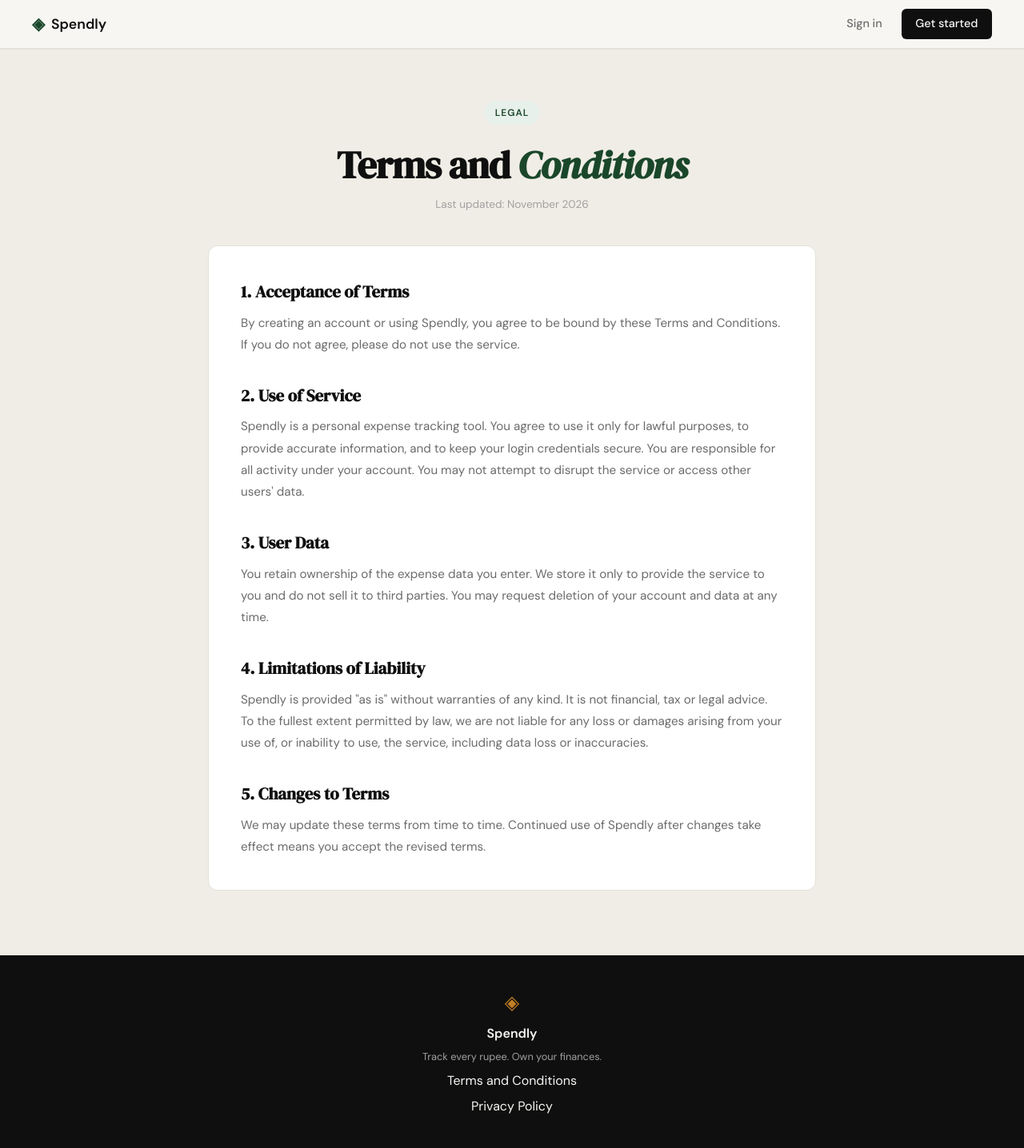
After one commit to JAYANTHNITW/Spendly, a Flask app: page /terms in a window 1280 px wide. The commit adds this page. Shown: the whole page at 80% size. Run offline with Flask 3, Linux system fonts and the light colour scheme.

Commit message:
landing: add terms and conditions page and route

```diff
--- a/app.py
+++ b/app.py
@@ -20,6 +20,11 @@ def register():
 @app.route("/login")
 def login():
     return render_template("login.html")
+
+
+@app.route("/terms")
+def terms():
+    return render_template("terms.html")
 
 
 # ------------------------------------------------------------------ #
--- a/static/css/style.css
+++ b/static/css/style.css
@@ -369,6 +369,74 @@ a { color: inherit; text-decoration: none; }
 }
 
 /* ------------------------------------------------------------------ */
+/* Legal pages                                                         */
+/* ------------------------------------------------------------------ */
+
+.legal-section {
+    background: var(--paper-warm);
+    border-top: 1px solid var(--border);
+    border-bottom: 1px solid var(--border);
+    padding: 4rem 2rem 5rem;
+}
+
+.legal-inner {
+    max-width: 760px;
+    margin: 0 auto;
+}
+
+.legal-header {
+    text-align: center;
+    margin-bottom: 2.5rem;
+}
+
+.legal-title {
+    font-family: var(--font-display);
+    font-size: clamp(2rem, 4vw, 3rem);
+    line-height: 1.1;
+    letter-spacing: -0.02em;
+    color: var(--ink);
+    margin-bottom: 0.75rem;
+}
+
+.legal-title em {
+    font-style: italic;
+    color: var(--accent);
+}
+
+.legal-updated {
+    font-size: 0.85rem;
+    color: var(--ink-faint);
+}
+
+.legal-card {
+    background: var(--paper-card);
+    border: 1px solid var(--border);
+    border-radius: var(--radius-md);
+    padding: 2.5rem;
+}
+
+.legal-card h2 {
+    font-family: var(--font-display);
+    font-size: 1.3rem;
+    color: var(--ink);
+    margin-bottom: 0.6rem;
+}
+
+.legal-card p {
+    font-size: 0.95rem;
+    color: var(--ink-muted);
+    line-height: 1.8;
+    margin-bottom: 2rem;
+}
+
+.legal-card p:last-child { margin-bottom: 0; }
+
+@media (max-width: 600px) {
+    .legal-section { padding: 2.5rem 1rem 3rem; }
+    .legal-card { padding: 1.5rem; }
+}
+
+/* ------------------------------------------------------------------ */
 /* Auth pages                                                          */
 /* ------------------------------------------------------------------ */
 
--- a/templates/base.html
+++ b/templates/base.html
@@ -34,7 +34,7 @@
             <span class="brand-icon">◈</span>
             <span class="footer-name">Spendly</span>
             <p class="footer-copy">Track every rupee. Own your finances.</p>
-            <a href="#">Terms and Conditions</a>
+            <a href="/terms">Terms and Conditions</a>
             <a href="#">Privacy Policy</a>
         </div>
     </footer>
--- /dev/null
+++ b/templates/terms.html
@@ -0,0 +1,54 @@
+{% extends "base.html" %}
+
+{% block title %}Terms and Conditions — Spendly{% endblock %}
+
+{% block content %}
+
+<section class="legal-section">
+    <div class="legal-inner">
+        <div class="legal-header">
+            <div class="hero-badge">Legal</div>
+            <h1 class="legal-title">Terms and <em>Conditions</em></h1>
+            <p class="legal-updated">Last updated: November 2026</p>
+        </div>
+
+        <div class="legal-card">
+            <h2>1. Acceptance of Terms</h2>
+            <p>
+                By creating an account or using Spendly, you agree to be bound by these
+                Terms and Conditions. If you do not agree, please do not use the service.
+            </p>
+
+            <h2>2. Use of Service</h2>
+            <p>
+                Spendly is a personal expense tracking tool. You agree to use it only for
+                lawful purposes, to provide accurate information, and to keep your login
+                credentials secure. You are responsible for all activity under your account.
+                You may not attempt to disrupt the service or access other users' data.
+            </p>
+
+            <h2>3. User Data</h2>
+            <p>
+                You retain ownership of the expense data you enter. We store it only to
+                provide the service to you and do not sell it to third parties. You may
+                request deletion of your account and data at any time.
+            </p>
+
+            <h2>4. Limitations of Liability</h2>
+            <p>
+                Spendly is provided "as is" without warranties of any kind. It is not
+                financial, tax or legal advice. To the fullest extent permitted by law,
+                we are not liable for any loss or damages arising from your use of, or
+                inability to use, the service, including data loss or inaccuracies.
+            </p>
+
+            <h2>5. Changes to Terms</h2>
+            <p>
+                We may update these terms from time to time. Continued use of Spendly after
+                changes take effect means you accept the revised terms.
+            </p>
+        </div>
+    </div>
+</section>
+
+{% endblock %}
```
